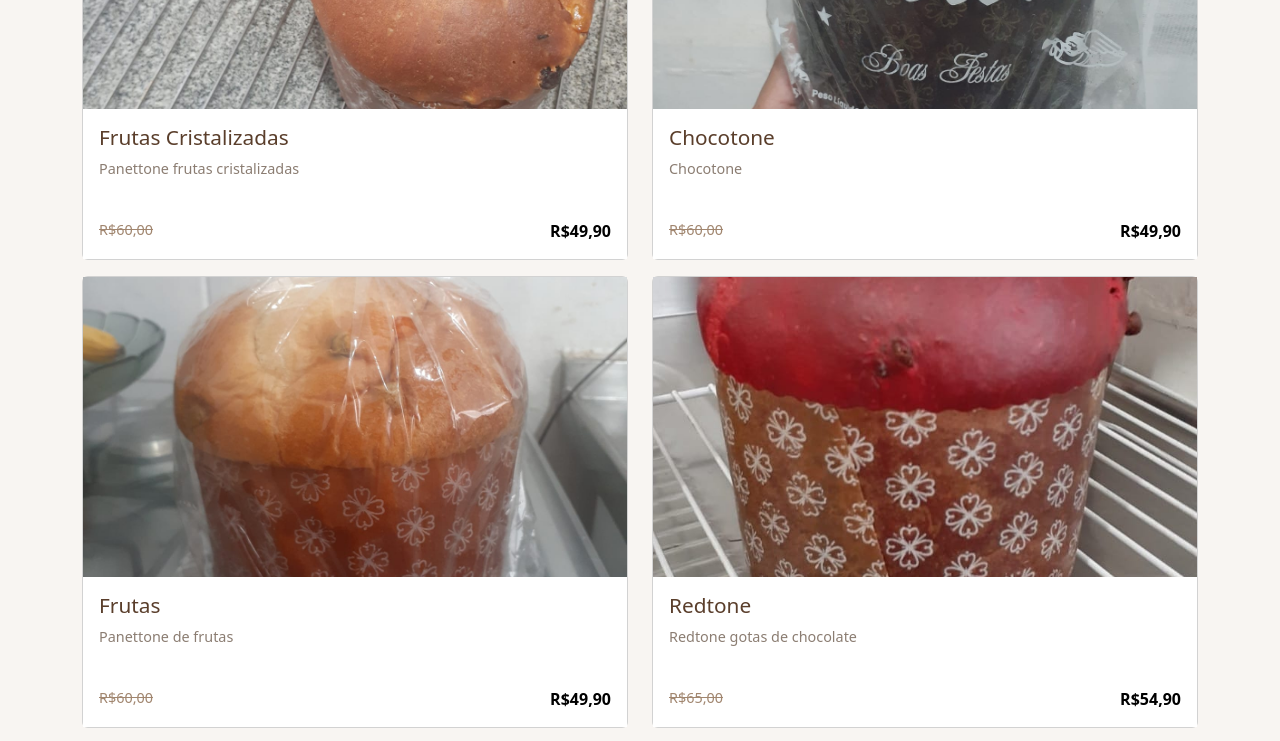
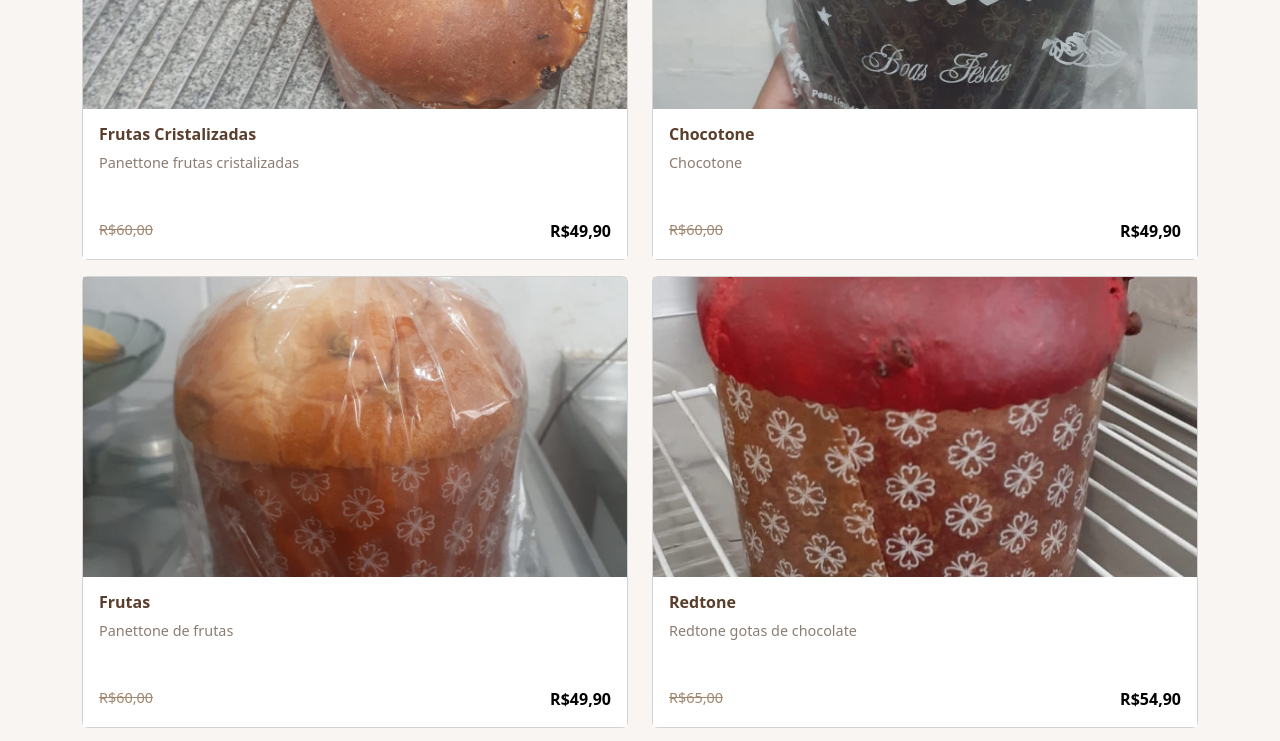
Before and after one commit to Alexdesenvolvedor-Front-End/Projeto-panettone, a plain HTML site: page index.html in a window 1280 px wide. Shown: the part 900-1641 px from the top of the page. Drawn offline with nearby package versions, Linux system fonts and the light colour scheme.

Commit message:
Projeto panettone em construção

```diff
--- a/CSS/style.css
+++ b/CSS/style.css
@@ -128,9 +128,9 @@ header {
 
 .name {
     color: #5A3E2B;
-    font-size: 1.3em;
+    font-size: 1em;
     text-transform: capitalize;
-    font-weight: 500;
+    font-weight: 700;
 
 }
 
@@ -138,7 +138,7 @@ header {
 .type {
     font-size: .9em;
     color: #8B7D72;
-    font-weight: 300;
+    font-weight: 500;
 
 }
 
```
